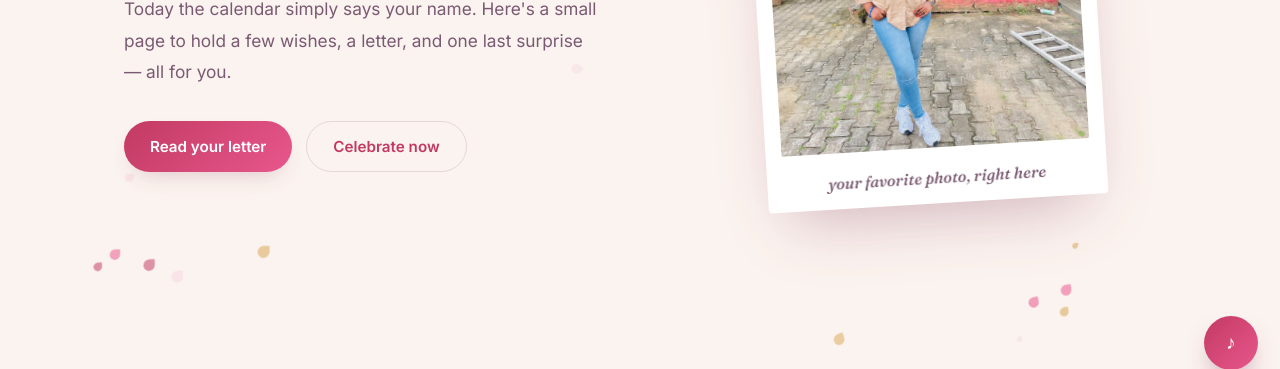
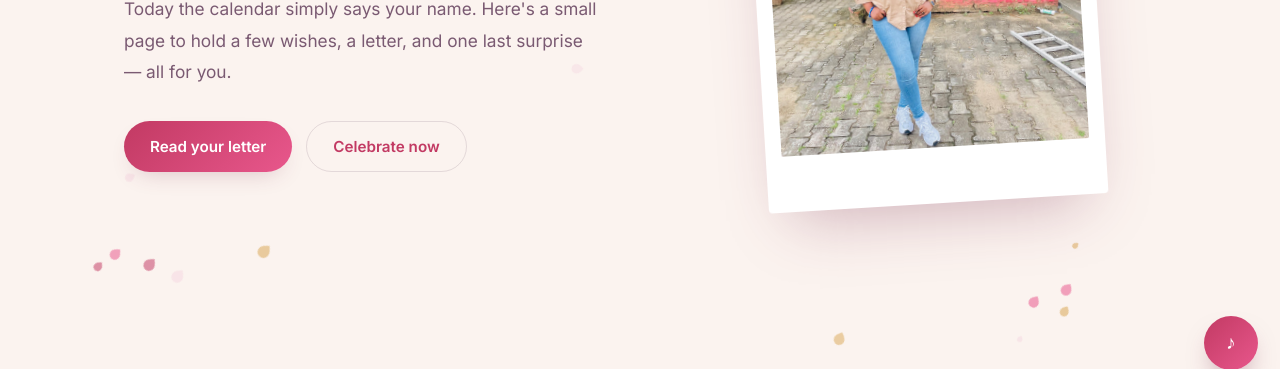
Before and after one commit to wizzysabin-png/Cherissa-birth-day, a plain HTML site: page index.html in a window 1280 px wide. Shown: the part 408-777 px from the top of the page. Drawn offline with Linux system fonts and the light colour scheme.

Commit message:
Remove caption from photo section in index.html

```diff
--- a/index.html
+++ b/index.html
@@ -610,7 +610,6 @@
               <span class="initial">S</span>
             </div>
           </div>
-          <div class="caption">your favorite photo, right here</div>
         </div>
       </div>
 
```
